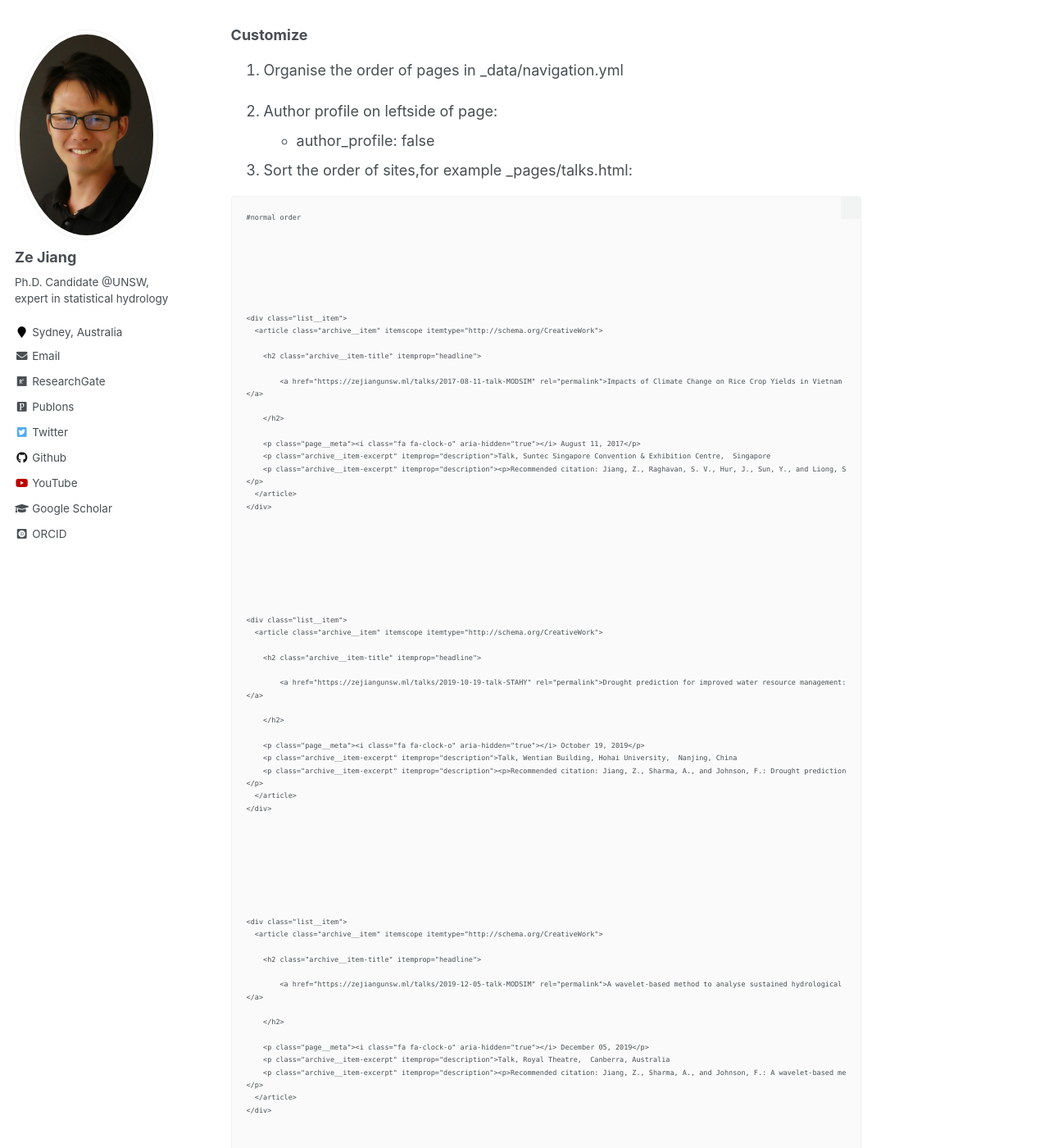
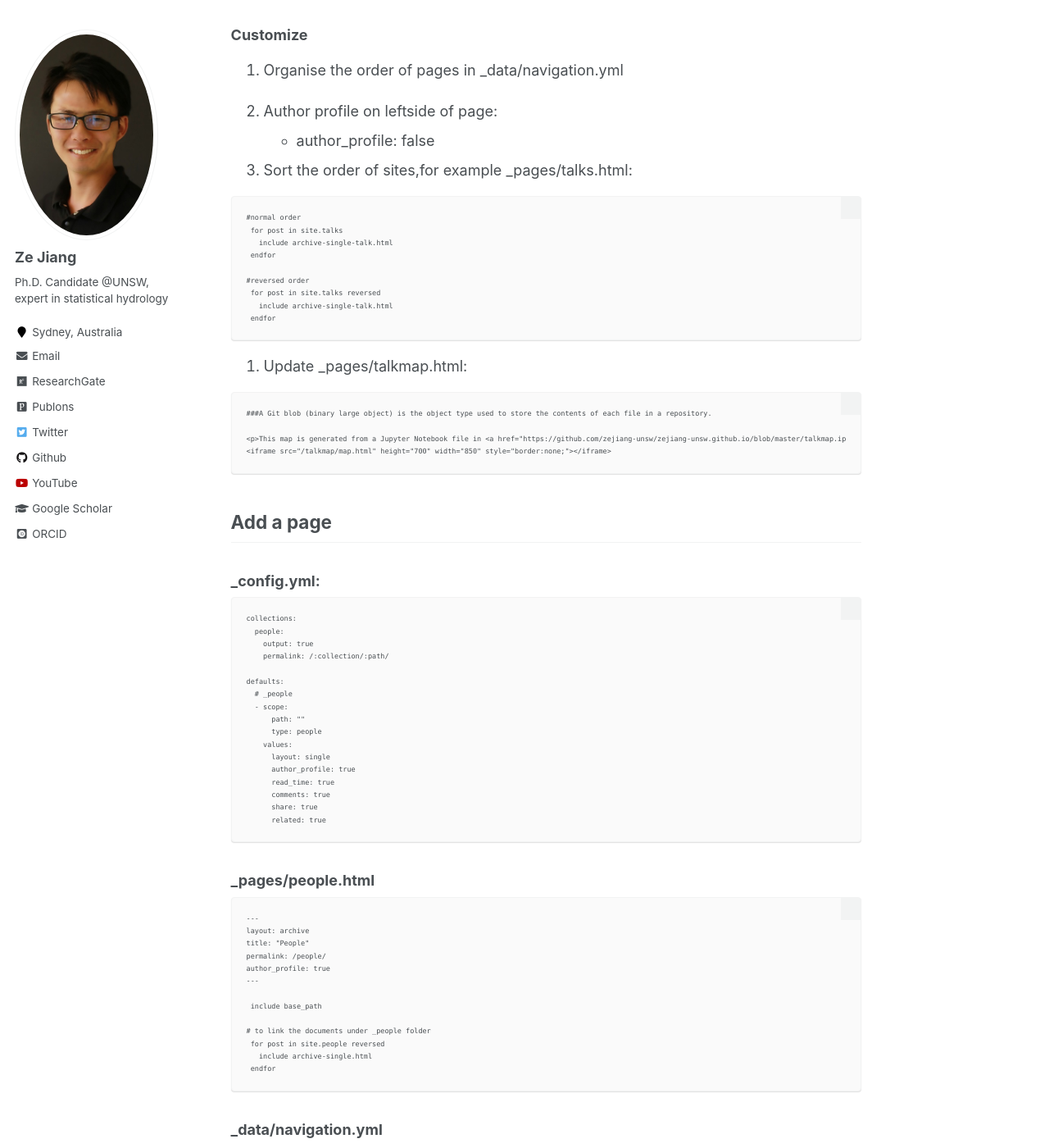
Before and after one commit to zejiang-unsw/zejiang-unsw.github.io, a Jekyll site: the page built from _posts/2021-05-06-blog-post-3.md, in a window 1280 px wide and 1400 px high, scrolled down 1536 px. Shown: the whole window at 82% size. Built offline with Jekyll 4.4.1, drawn with Linux system fonts in a browser that asks for light colours; some web fonts are replaced; some of the changed text lies outside the part shown.

Commit message:
Update 2021-05-06-blog-post-3.md

````diff
--- a/_posts/2021-05-06-blog-post-3.md
+++ b/_posts/2021-05-06-blog-post-3.md
@@ -57,14 +57,14 @@ Change details to yours, and there are mainly in the files as follows:
 
 ```text
 #normal order
-{% for post in site.talks %}
-  {% include archive-single-talk.html %}
-{% endfor %}
+ for post in site.talks
+   include archive-single-talk.html
+ endfor
 
 #reversed order
-{% for post in site.talks reversed %}
-  {% include archive-single-talk.html %}
-{% endfor %}
+ for post in site.talks reversed
+   include archive-single-talk.html
+ endfor
 ```
 
 4. Update _pages/talkmap.html:
@@ -110,12 +110,12 @@ permalink: /people/
 author_profile: true
 ---
 
-{% include base_path %}
+ include base_path
 
 # to link the documents under _people folder
-{% for post in site.people reversed %}
-  {% include archive-single.html %}
-{% endfor %}
+ for post in site.people reversed
+   include archive-single.html
+ endfor
 ```
 
 ### _data/navigation.yml
````
